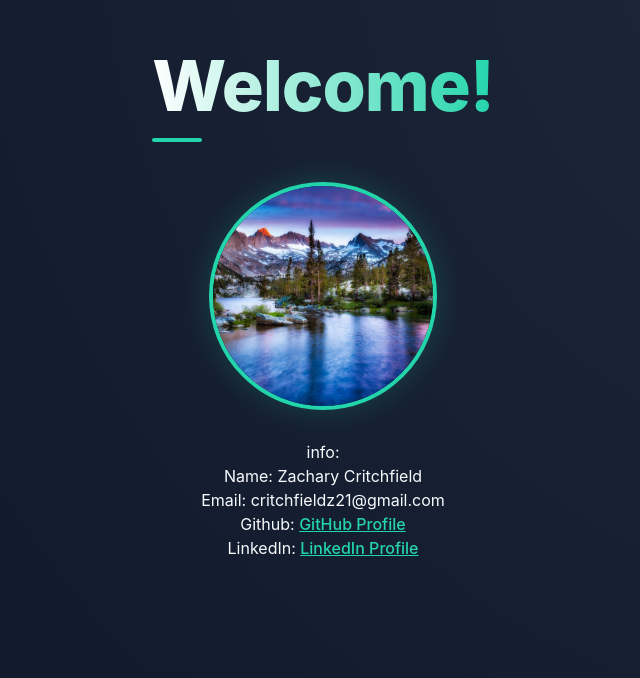
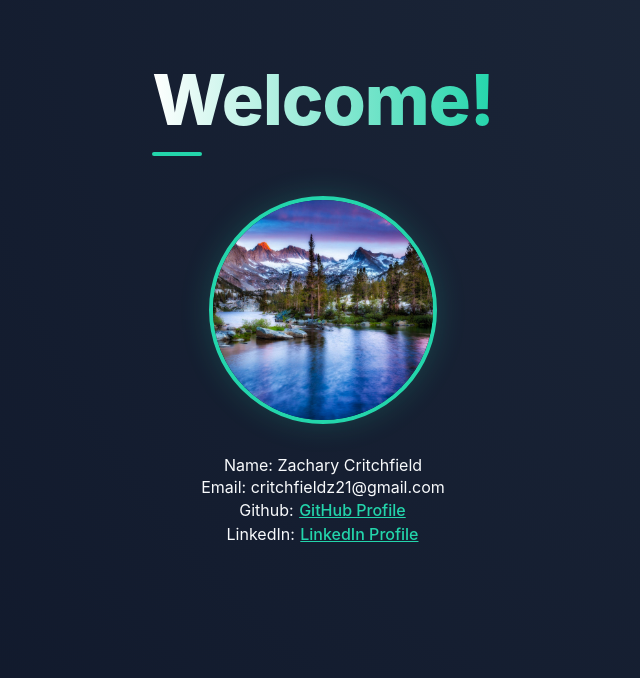
Before and after one commit to Critchfieldz21/Github-Portfolio, a React (Create React App) app in the folder portfolio/: page / in a window 1280 px wide. Shown: the part 122-800 px from the top of the page, without its empty margins (317-957 px from the left). Built offline with nearby package versions, Linux system fonts and the light colour scheme.

Commit message:
more changes

```diff
--- a/portfolio/src/App.css
+++ b/portfolio/src/App.css
@@ -6,12 +6,12 @@
   --glass-border: rgba(255, 255, 255, 0.1);
   --transition-smooth: all 0.4s cubic-bezier(0.4, 0, 0.2, 1);
 }
+
 .App-header p,
 .App-header a {
-  display: inline-block;
-  vertical-align: left;
-  margin: 0;
-  line-height: 1.5;
+  margin: 1px ;
+  text-align: left;
+
 }
 
 .App {
--- a/portfolio/src/App.js
+++ b/portfolio/src/App.js
@@ -22,7 +22,7 @@ function App() {
         <h1 className="hero-text">Welcome!</h1>
         <img src={logo} className="App-logo" alt="Zachary Critchfield" />
 
-        <p>info:</p>
+
         <p>Name: Zachary Critchfield</p>
         <p>Email: critchfieldz21@gmail.com</p>
         <p>Github: <a href="https://github.com/Critchfieldz21" target="_blank" rel="noopener noreferrer">GitHub Profile</a></p>
@@ -61,8 +61,6 @@ function App() {
               Code on GitHub
             </a>
 
-            {/* Rectangular Screenshots with Zoom-on-Click */}
-
           </div>
 
           <div className="project-entry">
@@ -72,9 +70,6 @@ function App() {
               <li>Architected a relational database schema to manage sensitive user information and transaction history using industry-standard encryption.</li>
               <li>Developed a dynamic dashboard that displays real-time user metrics, including account balances and activity, by streamlining data retrieval from the SQL backend.</li>
               <li>Implemented a full-cycle user management system, including account creation and secure sign-in, with seamless integration into the database layer.</li>
-
-
-
 
           </div>
 
```
